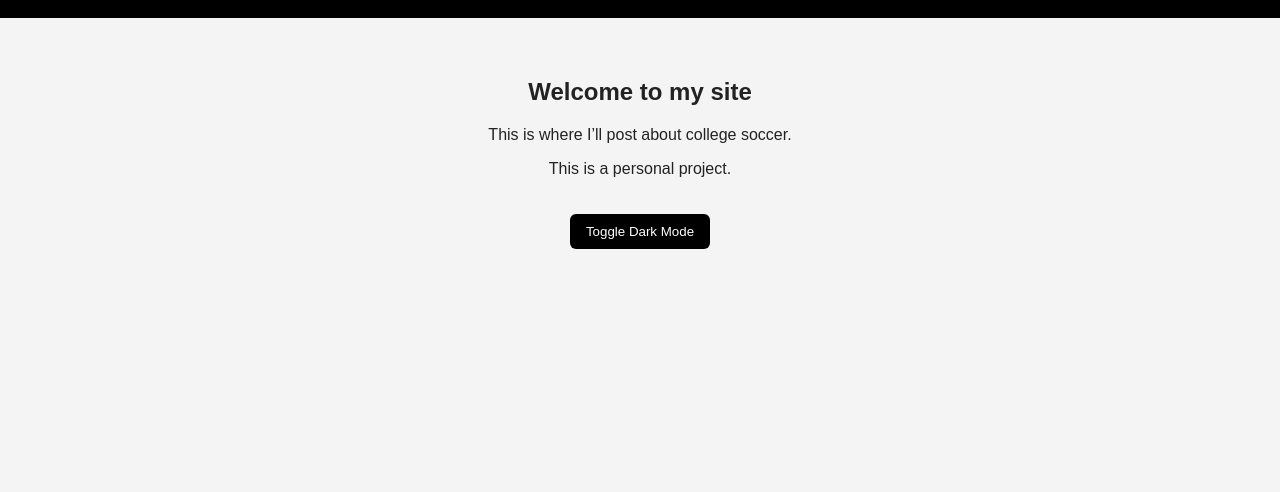
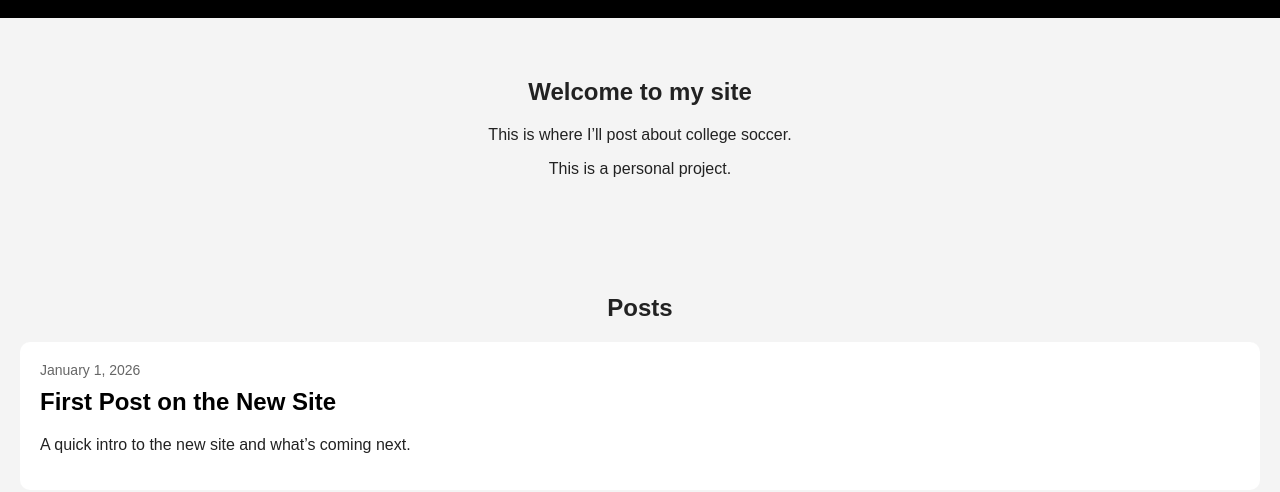
Before and after one commit to cashew-yapping/college-soccer, a plain HTML site: page index.html in a window 1280 px wide. Shown: the part 120-612 px from the top of the page. Drawn offline with Linux system fonts and the light colour scheme.

Commit message:
Add blog grid layout and post card styling
Add blog grid layout, add first post

```diff
--- a/index.html
+++ b/index.html
@@ -33,26 +33,42 @@
       text-align: center;
     }
 
-    button {
-      padding: 10px 16px;
-      border: none;
-      background: black;
-      color: white;
-      cursor: pointer;
+    /* 👇 NEW: makes your posts look like a real blog grid */
+    .posts {
+      display: grid;
+      grid-template-columns: repeat(auto-fit, minmax(250px, 1fr));
+      gap: 20px;
       margin-top: 20px;
-      border-radius: 6px;
     }
 
-    .dark {
-      background: #111;
-      color: white;
+    .post-card {
+      background: white;
+      padding: 20px;
+      border-radius: 10px;
+      text-align: left;
     }
 
-    .dark header {
-      background: #000;
+    .post-card h2 {
+      margin-top: 0;
+    }
+
+    .post-card a {
+      color: black;
+      text-decoration: none;
+    }
+
+    .post-card a:hover {
+      text-decoration: underline;
+    }
+
+    .date {
+      color: #666;
+      font-size: 14px;
+      margin-bottom: 10px;
     }
   </style>
 </head>
+
 <body>
   <header>
     <h1>Cashew Yapping About College Soccer</h1>
@@ -66,13 +82,23 @@
     <h2>Welcome to my site</h2>
     <p>This is where I’ll post about college soccer.</p>
     <p>This is a personal project.</p>
-    <button onclick="toggleDark()">Toggle Dark Mode</button>
   </div>
 
-  <script>
-    function toggleDark() {
-      document.body.classList.toggle("dark");
-    }
-  </script>
+  <div class="container">
+    <h2>Posts</h2>
+
+    <div class="posts">
+      <div class="post-card">
+        <div class="date">January 1, 2026</div>
+        <h2>
+          <a href="first-post-on-the-new-site.html">
+            First Post on the New Site
+          </a>
+        </h2>
+        <p>A quick intro to the new site and what’s coming next.</p>
+      </div>
+    </div>
+  </div>
+
 </body>
 </html>
```
